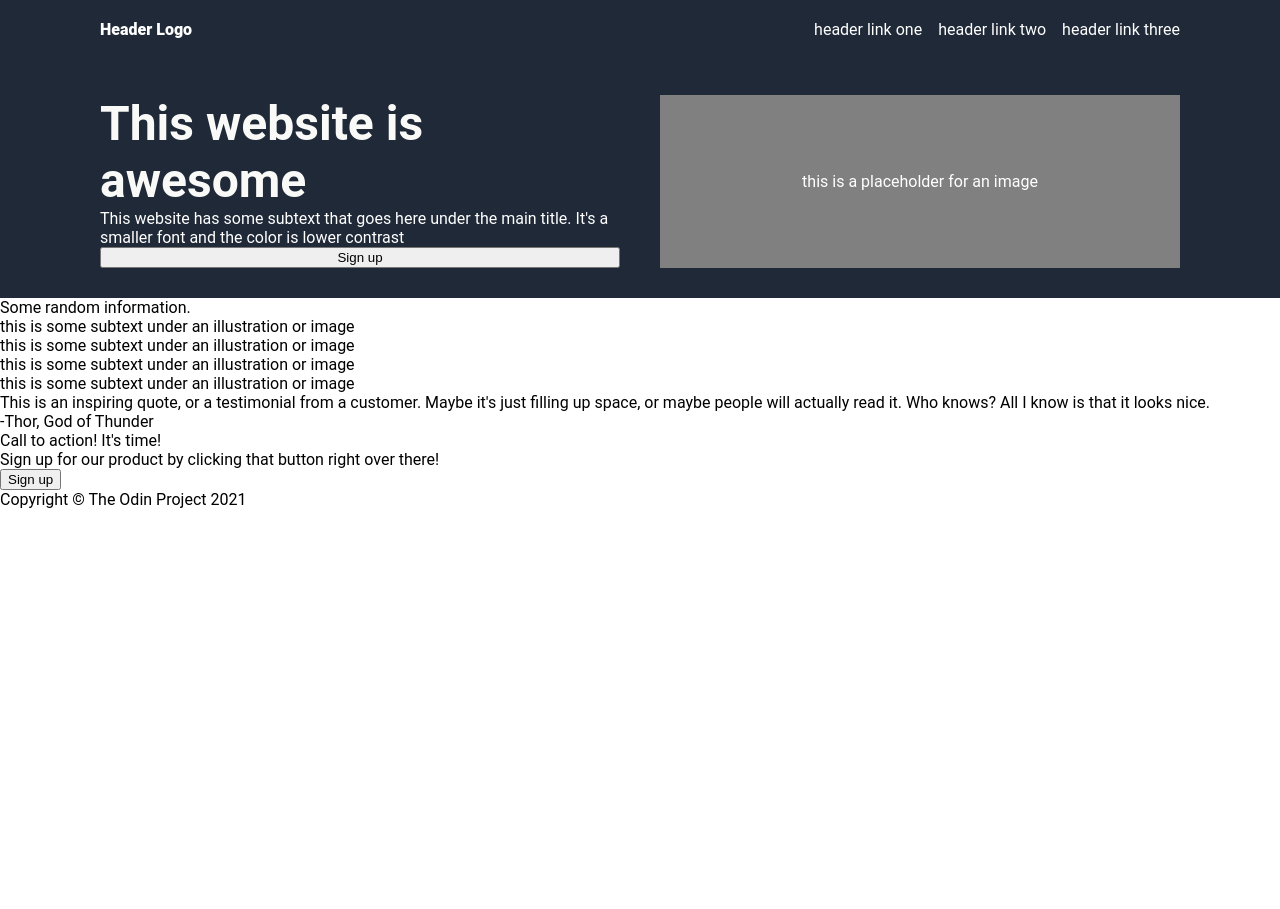
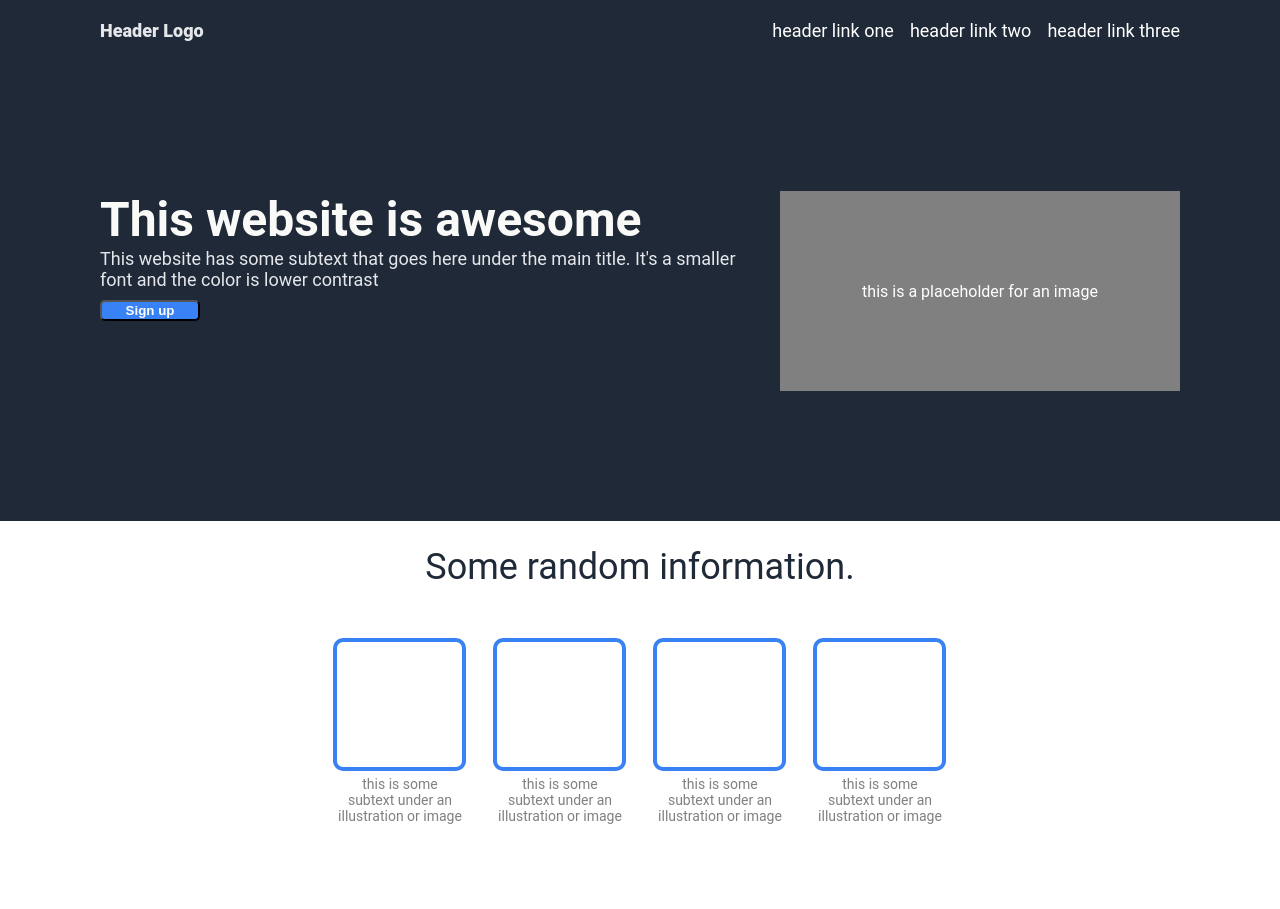
Before and after one commit to terpeen/landing-page, a plain HTML site: page index.html in a window 1280 px wide. Shown: the top 909 px of the page. Before the commit the page ends 800 px from the top, so only its background shows below. Drawn offline with Linux system fonts and the light colour scheme.

Commit message:
Do part two of the CSS

```diff
--- a/index.html
+++ b/index.html
@@ -35,7 +35,7 @@
                 <div class="box">
 
                 </div>
-                <div class="subtext">
+                <div class="subtext2">
                     this is some subtext under an illustration or image
                 </div>
             </div>
@@ -43,7 +43,7 @@
                 <div class="box">
 
                 </div>
-                <div class="subtext">
+                <div class="subtext2">
                     this is some subtext under an illustration or image
                 </div>
             </div>
@@ -51,7 +51,7 @@
                 <div class="box">
 
                 </div>
-                <div class="subtext">
+                <div class="subtext2">
                     this is some subtext under an illustration or image
                 </div>
             </div>
@@ -59,7 +59,7 @@
                 <div class="box">
 
                 </div>
-                <div class="subtext">
+                <div class="subtext2">
                     this is some subtext under an illustration or image
                 </div>
             </div>
--- a/style.css
+++ b/style.css
@@ -44,14 +44,23 @@ a{
 .left2{
     display:flex;
     flex-direction: column;
-    flex: 1 1 0
+    flex: 1 1 0;
+    margin: 100px 0px;
 }
 
 .right2{
     flex:1 1 0;
-    background-color: gray;
-    display:flex;
+    align-items: center;
+    justify-content: center;
+    background-color: grey;
+    display: flex;
+    max-height:200px;
+    max-width:400px;
+    min-height:200px;
+    min-width:400px;
+    margin: 100px 0px;
 }
+
 
 .awesome{
     font-size: 48px;
@@ -60,5 +69,69 @@ a{
 }
 
 .placeholder{
-    margin:auto;
+    padding: 16px;
+    margin:16px;
+    margin: 0 auto;
+    align-items: center;
+    justify-content: center;
 }
+
+.subtext,
+.header{
+    font-size: 18px;
+    color:#E5E7EB
+}
+
+.signup{
+    background-color: #3882F6;
+    width:100px;
+    margin: 10px 0px;
+    color: white;
+    border-radius:5px;
+    font-weight: bold;
+}
+
+.two{
+    display: flex;
+    background-color: white;
+    flex-direction: column;
+    align-items: center;
+}
+
+.information{
+    margin: 25px 0px;
+    font-size: 36px;
+    font-weight: extra-bold;
+    color:#1F2937;
+}
+
+.cards{
+    display: flex;
+    padding: 25px 250px 100px 250px;
+    gap: 25px;
+}
+
+.box{
+    border-color: #3882F6;
+    border-width:4px;
+    border-style: solid;
+    border-radius: 10px;
+    background-color: white;
+    height:125px;
+    width:125px;
+}
+
+.card{
+    align-items: center;
+    justify-content: center;
+}
+
+.subtext2{
+    text-align: center;
+    font-size: 18px;
+    color: gray;
+    font-size: 14px;
+    margin: 5px;
+    width: 125px;
+    height:125px;
+}
```
